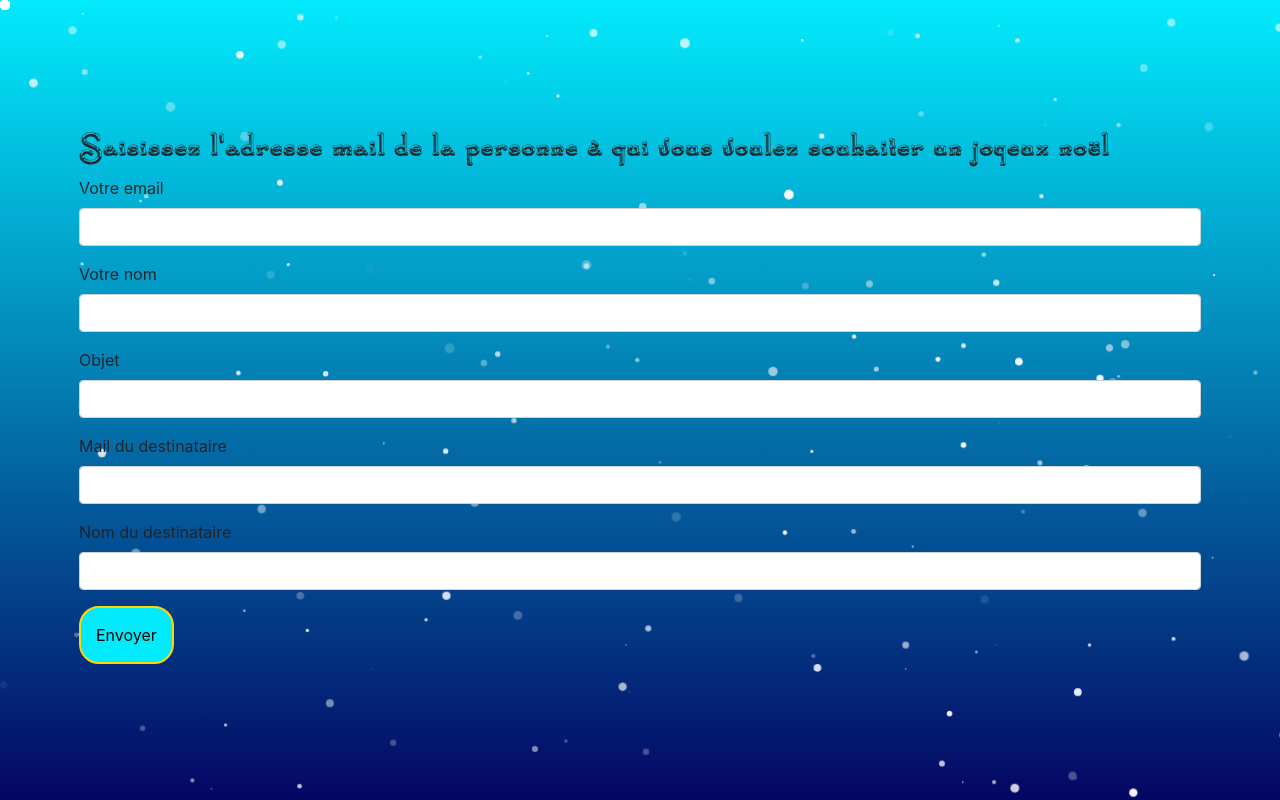
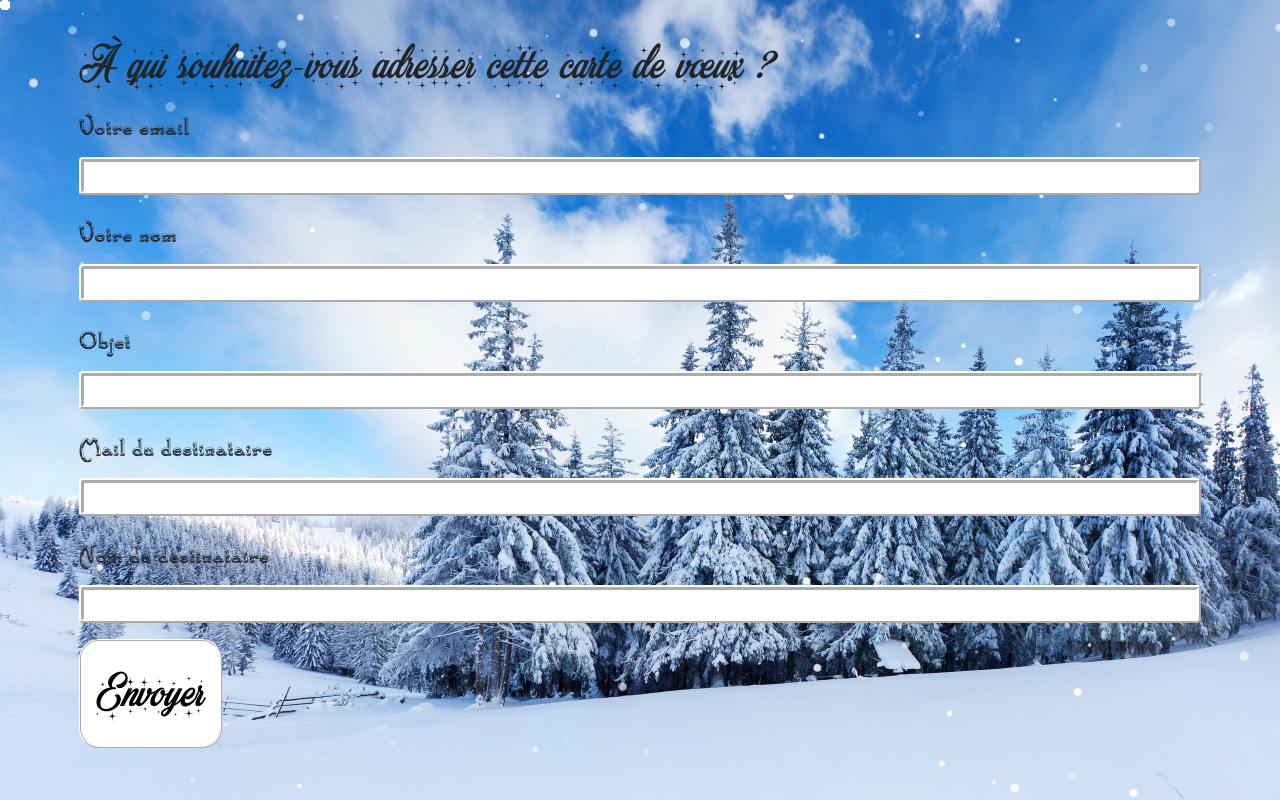
Before and after one commit to Nicolas-peter68/noel, a PHP site: page / in a window 1280 px wide; the page is wider, and only the part inside the window is pictured. Run offline with PHP 8.4, Linux system fonts and the light colour scheme; style sheets or scripts are compiled from the project's sources.

Commit message:
modification interface et changement de thème

```diff
--- a/assets/js/app.js
+++ b/assets/js/app.js
@@ -17,7 +17,7 @@ function mute(m){
 function message(){
     setTimeout(() => {
       let mess = document.createElement("p");
-      mess.innerText = "Puisse cette nouvelle année être merveilleuse et plein de bonheur";
+      mess.innerText = "Puisse cette nouvelle année être merveilleuse et pleine de bonheur";
       mess.classList.add("fade-in");
       mess.setAttribute("id","texte2");
       let next= document.getElementById('texte1');
--- a/assets/js/dist/app.dev.js
+++ b/assets/js/dist/app.dev.js
@@ -18,7 +18,7 @@ function mute(m) {
 function message() {
   setTimeout(function () {
     var mess = document.createElement("p");
-    mess.innerText = "Puisse cette nouvelle année être merveilleuse et plein de bonheur";
+    mess.innerText = "Puisse cette nouvelle année être merveilleuse et pleine de bonheur";
     mess.classList.add("fade-in");
     mess.setAttribute("id", "texte2");
     var next = document.getElementById('texte1');
--- a/assets/scss/custom.scss
+++ b/assets/scss/custom.scss
@@ -1,7 +1,18 @@
 @import "../bootstrap/scss/bootstrap";
 
 .card-body{
-    background: rgb(2, 235, 252);
-    border: 5px double white;
+    border: 10px ridge white;
+    background: none !important;
+}
 
+.form-control{
+    border: 5px ridge white;
 }
+
+.form-control:focus{
+    outline: none;
+    box-shadow: 0px 0px 20px white,
+    0px 0px 20px white,
+    0px 0px 20px white !important;
+    border-color: white !important;
+}
--- a/assets/scss/dist/style.css
+++ b/assets/scss/dist/style.css
@@ -293,23 +293,29 @@ body {
   margin: 0;
   padding: 0;
   overflow: hidden;
+  background-image: url("../../img/winter-background.jpg");
+  background-repeat: no-repeat;
+  background-size: cover;
 }
 
 section {
-  background: linear-gradient(#02ebfc, #040663);
+  background-image: url("../../img/winter-background.jpg");
   background-repeat: no-repeat;
-  overflow: hidden;
+  background-size: cover;
 }
 
 h1 {
-  font-family: "deluxe";
+  font-family: "santa";
+  font-size: 50px;
 }
 
 .btn-noel {
-  background-color: #02ebfc;
-  border: 2px gold solid;
+  background-color: white;
+  font-size: 50px;
+  border: 2px white ridge;
   border-radius: 20px;
   padding: 15px;
+  font-family: "santa";
 }
 
 .btn-noel:focus {
@@ -392,3 +398,18 @@ p {
   font-family: "santa";
   font-size: 45px;
 }
+
+label {
+  font-size: 30px;
+  font-family: "deluxe", cursive, sans-serif;
+}
+
+@media screen and (max-width: 750px) {
+  body {
+    overflow: visible;
+  }
+
+  section {
+    overflow: visible;
+  }
+}
--- a/assets/scss/style.scss
+++ b/assets/scss/style.scss
@@ -326,23 +326,31 @@ body {
     margin: 0;
     padding: 0;
     overflow: hidden;
+    background-image: url("../../img/winter-background.jpg");
+    background-repeat: no-repeat;
+    background-size: cover;
 }
 
 section {
-    background: linear-gradient(rgb(2, 235, 252), #040663);
+    background-image: url("../../img/winter-background.jpg");
+    //background: linear-gradient(rgb(2, 235, 252), #040663);
     background-repeat: no-repeat;
-    overflow: hidden;
+    background-size: cover;
+    //overflow: hidden;
 }
 
 h1 {
-    font-family: "deluxe";
+    font-family: "santa";
+    font-size: 50px;
 }
 
 .btn-noel {
-    background-color: rgb(2, 235, 252);
-    border: 2px gold solid;
+    background-color: white;
+    font-size: 50px;
+    border: 2px white ridge;
     border-radius: 20px;
     padding: 15px;
+    font-family: "santa";
 }
 
 .btn-noel:focus {
@@ -432,3 +440,17 @@ p {
     font-family: "santa";
     font-size: 45px;
 }
+label{
+    font-size: 30px;
+    font-family:"deluxe",cursive,sans-serif;
+}
+
+@media screen and (max-width: 750px){
+    body{
+        overflow: visible;
+    }
+
+    section{
+        overflow: visible;
+    }
+}
--- a/card.html
+++ b/card.html
@@ -7,8 +7,9 @@
     <link rel="stylesheet" href="assets/scss/dist/custom.css">
     <link rel="stylesheet" href="assets/scss/dist/style.css">
     <link rel="stylesheet" href="assets/scss/dist/snow.css">
+    <link rel="icon" href="assets/img/favicon.ico" type="image/x-icon">
     <script src="https://kit.fontawesome.com/0676c44351.js" crossorigin="anonymous"></script>
-    <title>Document</title>
+    <title>Carte de vœux</title>
 </head>
 <!--Credits
 https://fr.m.wikipedia.org/wiki/Fichier:Golden_star.svg
@@ -18,8 +19,6 @@ BGM:Dance Of The sugar Plum Fairies by Kevin MacLeod
 licence Creative Commons-->
 <body>
     <audio src="assets/audio/Dance_of_the_Sugar_Plum_Fairies.ogg" id="bgm" loop></audio>
-     <!-- <img class="star6" src="assets/img/251px-Golden_star.png" alt="">
-    <img class="star5" src="assets/img/251px-Golden_star.png" alt=""> -->
     <i onClick="mute(this)" class="fas fa-volume-up"></i>
     <section class="card">
         <div class="snow"></div>
--- a/index.php
+++ b/index.php
@@ -7,7 +7,8 @@
     <link rel="stylesheet" href="assets/scss/dist/custom.css">
     <link rel="stylesheet" href="assets/scss/dist/style.css">
     <link rel="stylesheet" href="assets/scss/dist/snow.css">
-    <title>Document</title>
+    <link rel="icon" href="assets/img/favicon.ico" type="image/x-icon">
+    <title>Formulaire de vœux</title>
 </head>
 <body>
     <section>
@@ -18,7 +19,7 @@
             <div class="row d-flex justify-content-center">
                 <div class="row vh-100">
                     <div class="my-auto px-4">
-                        <h1>Saisissez l'adresse mail de la personne à qui vous voulez souhaiter un joyeux noël</h1>
+                        <h1>À qui souhaitez-vous adresser cette carte de vœux ?</h1>
                     <form class="form-row" method="post" action="send.php">
                         <div class="form-group col-sm-12">
                             <label for="exampleInputEmail1">Votre email</label>
```
Also changed, not shown: send.php (+6 -4 lines), assets/img/favicon.ico (added), assets/img/winter-background.jpg (added), assets/scss/dist/custom.css.
